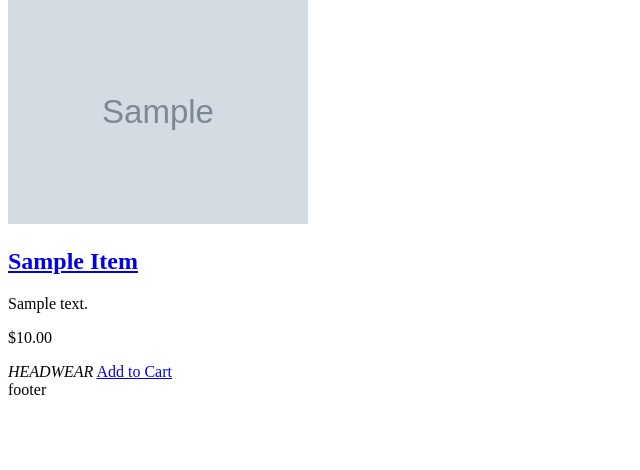
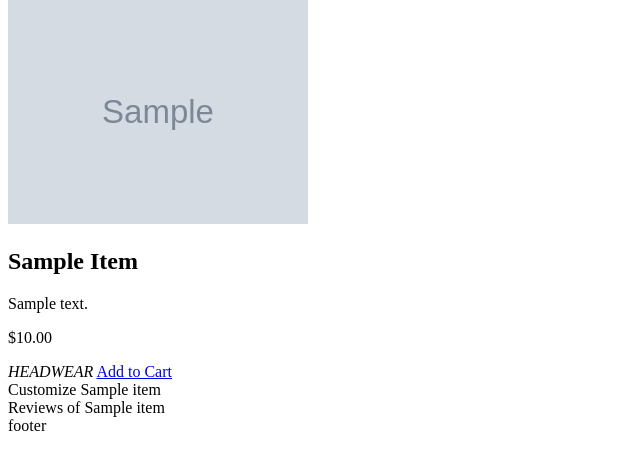
Before and after one commit to Olanrewajuemmanuel/yoami-project, a Django app: template store_main/templates/store_main/item_details.html in a window 1280 px wide. Shown: the part 87-557 px from the top of the page, without its empty margins (0-640 px from the left). Run offline with Django 4.2, Linux system fonts and the light colour scheme; the template is opened without the code that fills it: values that come from a table or form of the project are taken from there, others are empty; tables that the repository leaves empty hold one stand-in row (values such as "Sample post"); grey boxes marked "Sample" are stand-in pictures.

Commit message:
- store main 'OK', cart --- BEGIN ---

```diff
--- a/store_main/models.py
+++ b/store_main/models.py
@@ -41,3 +41,6 @@ class Image(models.Model):
     item_name = models.ForeignKey(Item, on_delete=models.PROTECT)
     path_to_img = models.ImageField(upload_to='uploads/')
     date_created = models.DateTimeField()
+
+    def __str__(self):
+        return self.item_name.title
--- a/store_main/templates/store_main/item_details.html
+++ b/store_main/templates/store_main/item_details.html
@@ -10,7 +10,7 @@
 
     </div>
     <div class="item-info">
-        <h2><a href="{% url 'store_main:item_detail' item.id %}">{{ item.title|title }}</a></h2>
+        <h2>{{ item.title|title }}</h2>
         <p>{{ item.desc|truncatewords:15 }}</p>
         <p>${{ item.price }}</p> <!-- TODO: Show discounted price and old price with % -->
         {% for category in item.category.all %}
@@ -18,11 +18,16 @@
         {% endfor %}
         <a href="#">Add to Cart</a>
     </div>
-
+    <div class="customize">
+        Customize {{item.title}}
+    </div>
+    <div class="reviews">
+        Reviews of {{ item.title }}
+    </div>
 </div>
 
 {% else %}
-<p>No item to view</p>
+<p>No product to view.</p>
 
 {% endif %}
 {% endblock %}
--- a/store_main/urls.py
+++ b/store_main/urls.py
@@ -9,5 +9,5 @@ app_name = 'store_main'
 urlpatterns = [
     path('', views.index_view, name='index'),
     path('search/', views.search_detail, name="search"),
-    path('<int:pk>/', views.ItemDetailView.as_view(), name="item_detail"),
+    path('details/<int:pk>/', views.ItemDetailView.as_view(), name="item_detail"),
 ] + static(settings.MEDIA_URL, document_root=settings.MEDIA_ROOT)
```
Also changed, not shown: store_main/tests.py (+12 -0 lines), store_main/views.py (+4 -3 lines).
